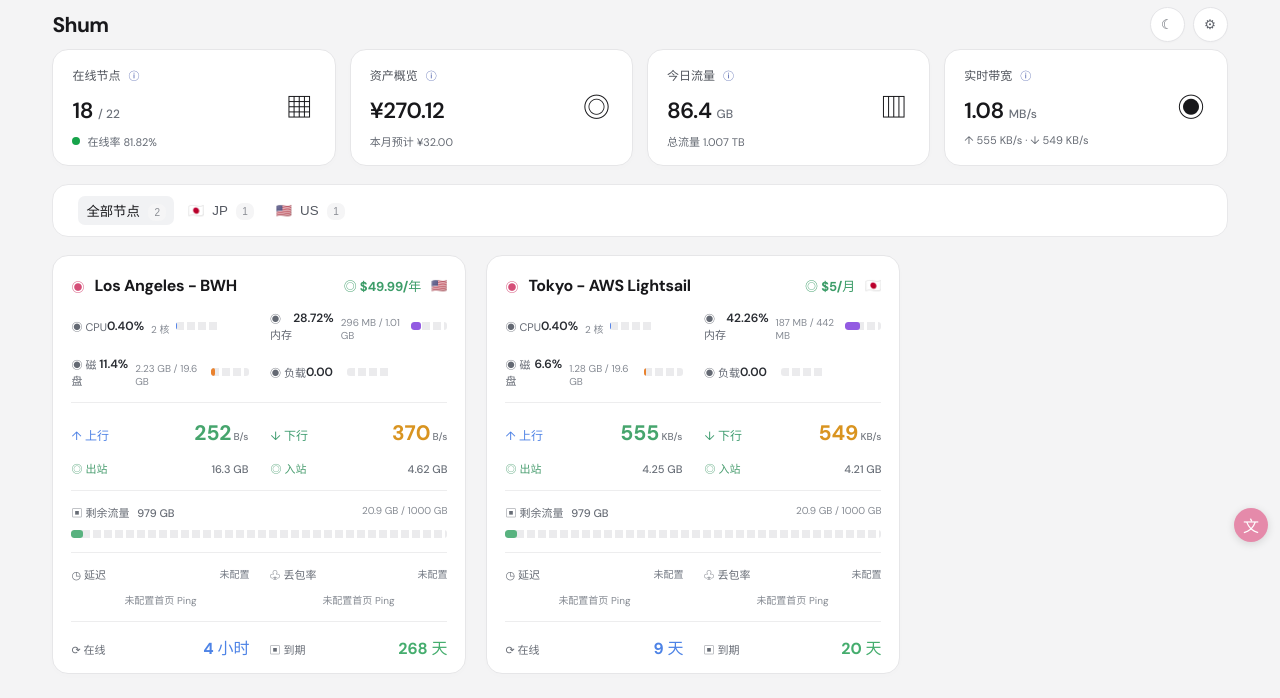
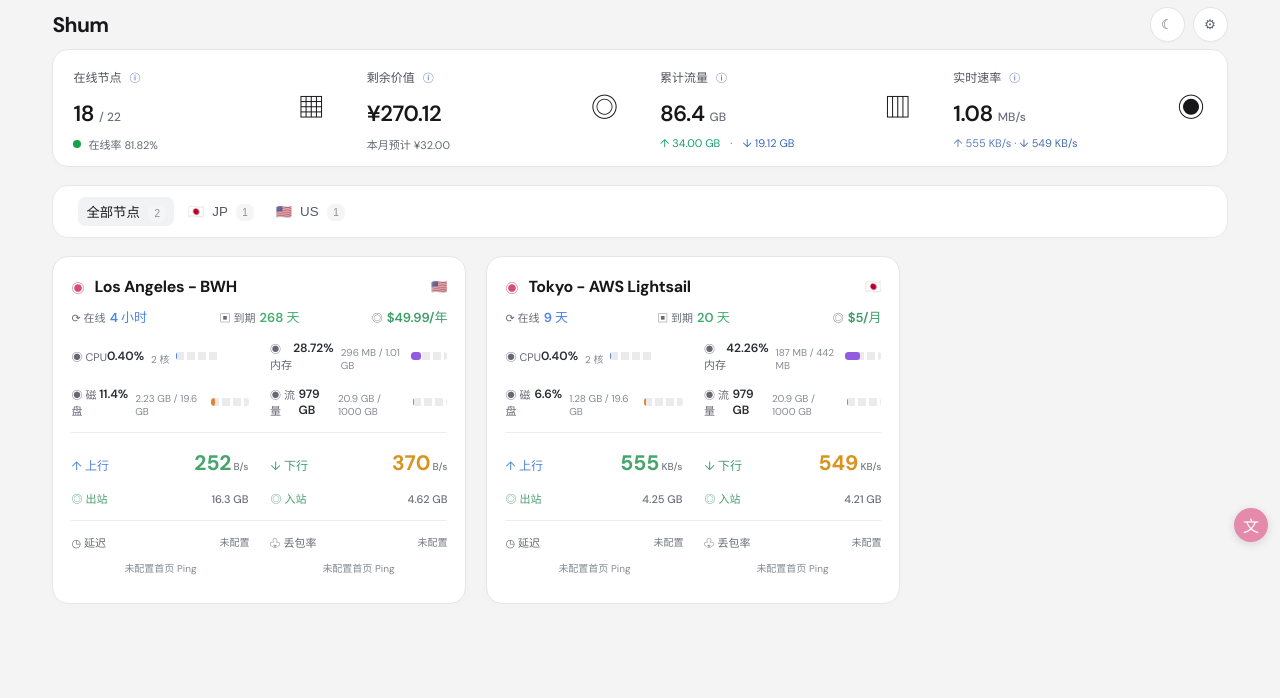
Before and after one commit to ShumTin/komari-minecraft, a Vue app: page / in a window 1280 px wide. Shown: the top 698 px of the page. Built offline with nearby package versions, Linux system fonts and the light colour scheme.

Commit message:
将节点详情改为独立页面

```diff
--- a/src/App.vue
+++ b/src/App.vue
@@ -1,5 +1,5 @@
 <script setup>
-import { ref } from "vue";
+import { onBeforeUnmount, onMounted, ref } from "vue";
 import Toolbar from "./components/Toolbar.vue";
 import OverviewCards from "./components/OverviewCards.vue";
 import GroupFilter from "./components/GroupFilter.vue";
@@ -19,6 +19,34 @@ const overview = getOverview();
 const groups = getGroups();
 const nodes = getNodes();
 const filteredNodes = ref(nodes);
+
+function findNodeFromLocation() {
+  const match = window.location.pathname.match(/^\/nodes\/(.+)$/);
+  if (!match) return null;
+  const node = nodes.find((item) => encodeURIComponent(item.name) === match[1]);
+  return node ? getNodeDetails(node) : null;
+}
+
+function syncRoute() {
+  selectedNode.value = findNodeFromLocation();
+}
+
+function openNode(node) {
+  window.history.pushState({}, "", `/nodes/${encodeURIComponent(node.name)}`);
+  selectedNode.value = getNodeDetails(node);
+}
+
+function closeDetails() {
+  window.history.pushState({}, "", "/");
+  selectedNode.value = null;
+}
+
+onMounted(() => {
+  syncRoute();
+  window.addEventListener("popstate", syncRoute);
+});
+onBeforeUnmount(() => window.removeEventListener("popstate", syncRoute));
+
 function selectGroup(group) {
   activeGroup.value = group;
   filteredNodes.value =
@@ -32,7 +60,7 @@ function selectGroup(group) {
       <h1>Shum</h1>
       <Toolbar :is-dark="isDark" @toggle-theme="isDark = !isDark" />
     </header>
-    <main>
+    <main v-if="!selectedNode">
       <OverviewCards :overview="overview" />
       <div class="node-filters">
         <GroupFilter
@@ -46,15 +74,15 @@ function selectGroup(group) {
           v-for="node in filteredNodes"
           :key="node.name"
           :node="node"
-          @select="selectedNode = getNodeDetails($event)"
+          @select="openNode"
         />
       </section>
     </main>
-    <button class="translate">文</button>
+    <button v-if="!selectedNode" class="translate">文</button>
     <NodeDetails
       v-if="selectedNode"
       :node="selectedNode"
-      @close="selectedNode = null"
+      @close="closeDetails"
     />
   </div>
 </template>
--- a/src/components/NodeCard.vue
+++ b/src/components/NodeCard.vue
@@ -20,11 +20,16 @@ defineEmits(["select"]);
         <h2>{{ node.name }}</h2>
       </div>
       <div class="node-actions">
-        <div class="price price-top">
-          ◎ ${{ node.name.startsWith("Tokyo") ? "5/月" : "49.99/年" }}
-        </div>
         <span class="node-flag">{{ node.flag }}</span>
       </div>
+    </div>
+    <div class="node-meta">
+      <span>⟳ 在线 <b>{{ node.online }}</b></span>
+      <span>▣ 到期 <b class="expire">{{ node.expires }}</b></span>
+      <span
+        >◎
+        <b class="cost">${{ node.name.startsWith("Tokyo") ? "5/月" : "49.99/年" }}</b></span
+      >
     </div>
     <div class="metric-grid">
       <NodeMetric
@@ -46,11 +51,11 @@ defineEmits(["select"]);
         :percent="node.disk"
         tone="orange"
       /><NodeMetric
-        label="负载"
-        value="0.00"
-        detail=""
-        percent="0"
-        tone="pink"
+        label="流量"
+        value="979 GB"
+        detail="20.9 GB / 1000 GB"
+        percent="3"
+        tone="green"
       />
     </div>
     <div class="traffic-grid">
@@ -74,21 +79,10 @@ defineEmits(["select"]);
         <span>◎ 入站</span><b>{{ node.in }}</b>
       </div>
     </div>
-    <div class="quota">
-      <span>▣ 剩余流量 <b>979 GB</b></span
-      ><span>20.9 GB / 1000 GB</span><i><b style="width: 3%" /></i>
-    </div>
     <div class="latency-grid">
       <div><span>◷ 延迟</span><b>未配置</b></div>
       <div><span>♧ 丢包率</span><b>未配置</b></div>
       <small>未配置首页 Ping</small><small>未配置首页 Ping</small>
     </div>
-    <div class="node-footer">
-      <span
-        >⟳ 在线 <b>{{ node.online }}</b></span
-      ><span
-        >▣ 到期 <b class="expire">{{ node.expires }}</b></span
-      >
-    </div>
   </article>
 </template>
--- a/src/components/NodeDetails.vue
+++ b/src/components/NodeDetails.vue
@@ -4,9 +4,11 @@ defineEmits(["close"]);
 </script>
 
 <template>
-  <div class="details-backdrop" @click.self="$emit('close')">
-    <aside class="details-panel">
-      <button class="details-close" @click="$emit('close')">×</button>
+  <main class="details-page">
+    <div class="details-page-header">
+      <button class="details-back" @click="$emit('close')">← 返回节点列表</button>
+    </div>
+    <section class="details-panel">
       <div class="details-title">
         <span>{{ node.flag }}</span>
         <div>
@@ -55,6 +57,6 @@ defineEmits(["close"]);
           <span>下行速率</span><b>{{ node.down }} {{ node.downUnit }}</b>
         </div>
       </section>
-    </aside>
-  </div>
+    </section>
+  </main>
 </template>
--- a/src/components/OverviewCards.vue
+++ b/src/components/OverviewCards.vue
@@ -14,27 +14,33 @@ defineProps({ overview: { type: Object, required: true } });
       <span class="overview-icon">▦</span>
     </div>
     <div class="overview-card">
-      <div class="overview-label">资产概览 <i>ⓘ</i></div>
+      <div class="overview-label">剩余价值 <i>ⓘ</i></div>
       <div class="overview-value">{{ overview.assets.value }}</div>
       <p>{{ overview.assets.forecast }}</p>
       <span class="overview-icon">◎</span>
     </div>
     <div class="overview-card">
-      <div class="overview-label">今日流量 <i>ⓘ</i></div>
+      <div class="overview-label">累计流量 <i>ⓘ</i></div>
       <div class="overview-value">
         {{ overview.traffic.today }}<small>{{ overview.traffic.unit }}</small>
       </div>
-      <p>{{ overview.traffic.total }}</p>
+      <p class="traffic-summary">
+        <span class="traffic-upload">↑ {{ overview.traffic.upload }}</span>
+        ·
+        <span class="traffic-download">↓ {{ overview.traffic.download }}</span>
+      </p>
       <span class="overview-icon">▥</span>
     </div>
     <div class="overview-card">
-      <div class="overview-label">实时带宽 <i>ⓘ</i></div>
+      <div class="overview-label">实时速率 <i>ⓘ</i></div>
       <div class="overview-value orange-text">
         {{ overview.bandwidth.value
         }}<small>{{ overview.bandwidth.unit }}</small>
       </div>
       <p>
-        ↑ {{ overview.bandwidth.upload }} · ↓ {{ overview.bandwidth.download }}
+        <span class="bandwidth-upload">↑ {{ overview.bandwidth.upload }}</span>
+        ·
+        <span class="bandwidth-download">↓ {{ overview.bandwidth.download }}</span>
       </p>
       <span class="overview-icon">◉</span>
     </div>
--- a/src/mock/data.js
+++ b/src/mock/data.js
@@ -1,7 +1,13 @@
 export const overview = {
   online: { current: 18, total: 22, rate: "81.82%" },
   assets: { value: "¥270.12", forecast: "本月预计 ¥32.00" },
-  traffic: { today: "86.4", unit: "GB", total: "总流量 1.007 TB" },
+  traffic: {
+    today: "86.4",
+    unit: "GB",
+    total: "总流量 1.007 TB",
+    upload: "34.00 GB",
+    download: "19.12 GB",
+  },
   bandwidth: {
     value: "1.08",
     unit: "MB/s",
--- a/src/mock/mockService.js
+++ b/src/mock/mockService.js
@@ -1,7 +1,8 @@
+import { toRaw } from "vue";
 import { groups, nodes, overview } from "./data.js";
 
 function clone(value) {
-  return structuredClone(value);
+  return structuredClone(toRaw(value));
 }
 
 export function getOverview() {
--- a/src/styles/details.css
+++ b/src/styles/details.css
@@ -1,31 +1,31 @@
-.details-backdrop {
-  position: fixed;
-  inset: 0;
-  z-index: 20;
-  display: flex;
-  justify-content: flex-end;
-  background: #18181b33;
+.details-page {
+  min-height: calc(100vh - 49px);
+  max-width: 920px;
+  margin: 0 auto;
+  padding: 8px 0 40px;
+}
+
+.details-page-header {
+  padding: 0 0 16px;
+}
+
+.details-back {
+  border: 0;
+  background: transparent;
+  color: #5b6fae;
+  font: 500 12px inherit;
+  cursor: pointer;
 }
 
 .details-panel {
   position: relative;
-  width: min(420px, 100%);
-  height: 100%;
-  overflow-y: auto;
-  padding: 32px 28px;
+  max-width: 720px;
+  margin: 0 auto;
+  padding: 28px 32px 34px;
+  border: 1px solid #e6e6e8;
+  border-radius: 16px;
   background: #fff;
-  box-shadow: -8px 0 30px #0002;
-}
-
-.details-close {
-  position: absolute;
-  top: 18px;
-  right: 20px;
-  border: 0;
-  background: none;
-  color: #7a808a;
-  font-size: 27px;
-  cursor: pointer;
+  box-shadow: 0 2px 9px #00000003;
 }
 
 .details-title {
--- a/src/styles/node-card.css
+++ b/src/styles/node-card.css
@@ -60,6 +60,45 @@
   display: flex;
   align-items: center;
   gap: 10px;
+}
+
+.node-meta {
+  display: grid;
+  grid-template-columns: repeat(3, 1fr);
+  gap: 12px;
+  margin-top: 10px;
+  color: #676c75;
+  font-size: 11px;
+}
+
+.node-meta span {
+  display: flex;
+  align-items: baseline;
+  gap: 4px;
+  white-space: nowrap;
+}
+
+.node-meta span:nth-child(2) {
+  justify-self: center;
+}
+
+.node-meta span:nth-child(3) {
+  justify-self: end;
+  justify-content: flex-end;
+}
+
+.node-meta b {
+  color: #4d83e6;
+  font-size: 13px;
+  font-weight: 600;
+}
+
+.node-meta .expire {
+  color: #45ad6e;
+}
+
+.node-meta .cost {
+  color: #3d9d69;
 }
 
 .node-actions button {
@@ -138,6 +177,10 @@
 
 .metric > i b.pink {
   background: #df5f9f;
+}
+
+.metric > i b.green {
+  background: #58b27f;
 }
 
 .traffic-grid {
@@ -236,7 +279,6 @@
   grid-template-columns: 1fr 1fr;
   gap: 10px 20px;
   padding: 13px 0 14px;
-  border-bottom: 1px solid #ededee;
 }
 
 .latency-grid div {
@@ -256,24 +298,6 @@
   color: #858a92;
   font-size: 10px;
   text-align: center;
-}
-
-.node-footer {
-  display: grid;
-  grid-template-columns: 1fr 1fr;
-  gap: 20px;
-  padding-top: 13px;
-  color: #676c75;
-  font-size: 11px;
-}
-
-.node-footer b {
-  color: #4d83e6;
-  font-size: 16px;
-}
-
-.node-footer .expire {
-  color: #45ad6e;
 }
 
 .price {
--- a/src/styles/overview-overrides.css
+++ b/src/styles/overview-overrides.css
@@ -1,7 +1,6 @@
 .overview-card {
-  position: relative;
-  min-height: 104px;
-  padding: 16px 19px;
+  min-height: 114px;
+  padding: 18px 20px 14px;
 }
 
 .overview-label {
@@ -18,7 +17,7 @@
 }
 
 .overview-value {
-  margin-top: 12px;
+  margin-top: 13px;
   color: #18181b;
   font-size: 22px;
   font-weight: 600;
@@ -37,6 +36,29 @@
   margin-top: 8px;
   color: #656a73;
   font-size: 11px;
+}
+
+.overview-card .traffic-summary {
+  display: flex;
+  align-items: center;
+  gap: 10px;
+  white-space: nowrap;
+}
+
+.traffic-upload {
+  color: #0f9f72;
+}
+
+.traffic-download {
+  color: #3467bd;
+}
+
+.bandwidth-upload {
+  color: #5a7fbd;
+}
+
+.bandwidth-download {
+  color: #456da9;
 }
 
 .overview-card .overview-status {
--- a/src/styles/overview.css
+++ b/src/styles/overview.css
@@ -1,16 +1,18 @@
 .overview-grid {
   display: grid;
   grid-template-columns: repeat(4, 1fr);
-  gap: 14px;
+  overflow: hidden;
+  border: 1px solid #e6e6e8;
+  border-radius: 16px;
+  background: #fff;
+  box-shadow: 0 2px 10px #00000003;
 }
 
 .overview-card {
-  min-height: 115px;
-  border: 1px solid #e6e6e8;
-  border-radius: 16px;
-  padding: 17px 16px 13px;
-  background: #fff;
-  box-shadow: 0 2px 10px #00000003;
+  position: relative;
+  min-height: 114px;
+  padding: 18px 20px 14px;
+  background: transparent;
 }
 
 .overview-card > span {
@@ -44,7 +46,7 @@
 }
 
 .overview-card p {
-  margin: 8px 0 0;
+  margin: 7px 0 0;
   color: #62666f;
   font-size: 11px;
 }
--- a/src/styles/themes.css
+++ b/src/styles/themes.css
@@ -18,7 +18,7 @@
   background: #2f3742;
   color: #fff;
 }
-.monitor-app.is-dark .overview-card,
+.monitor-app.is-dark .overview-grid,
 .monitor-app.is-dark .group-bar,
 .monitor-app.is-dark .node-card {
   border-color: #3d444d;
```
